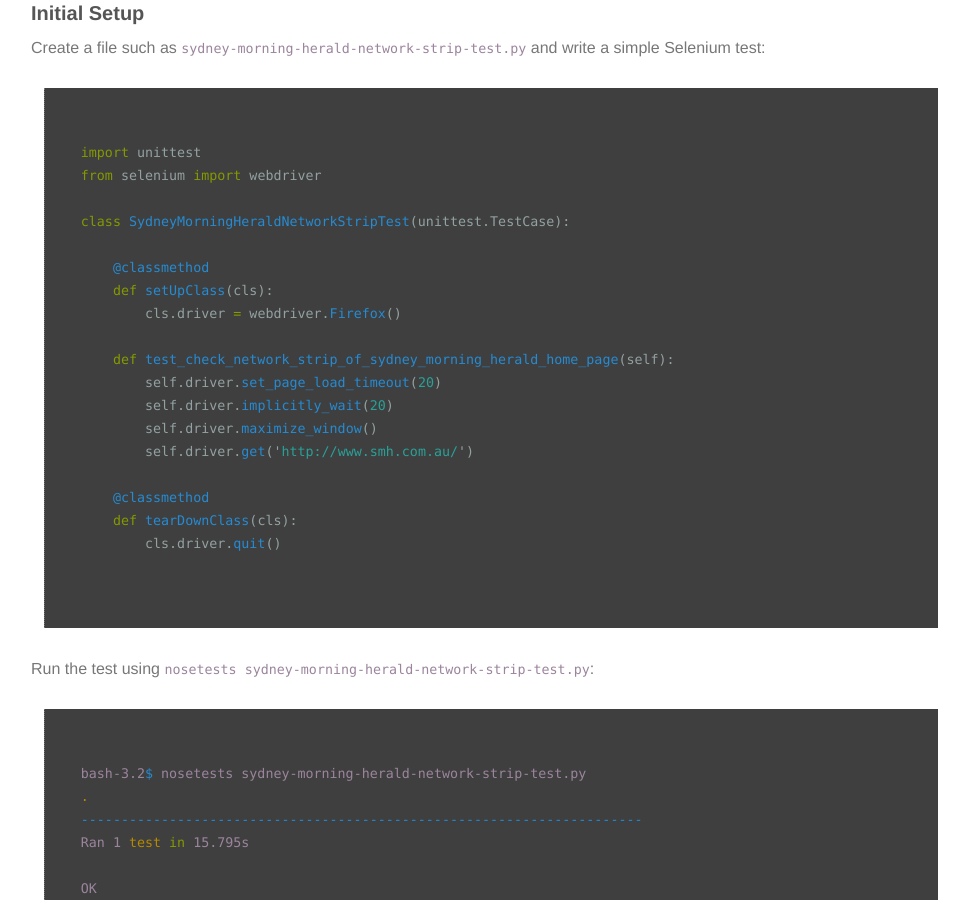
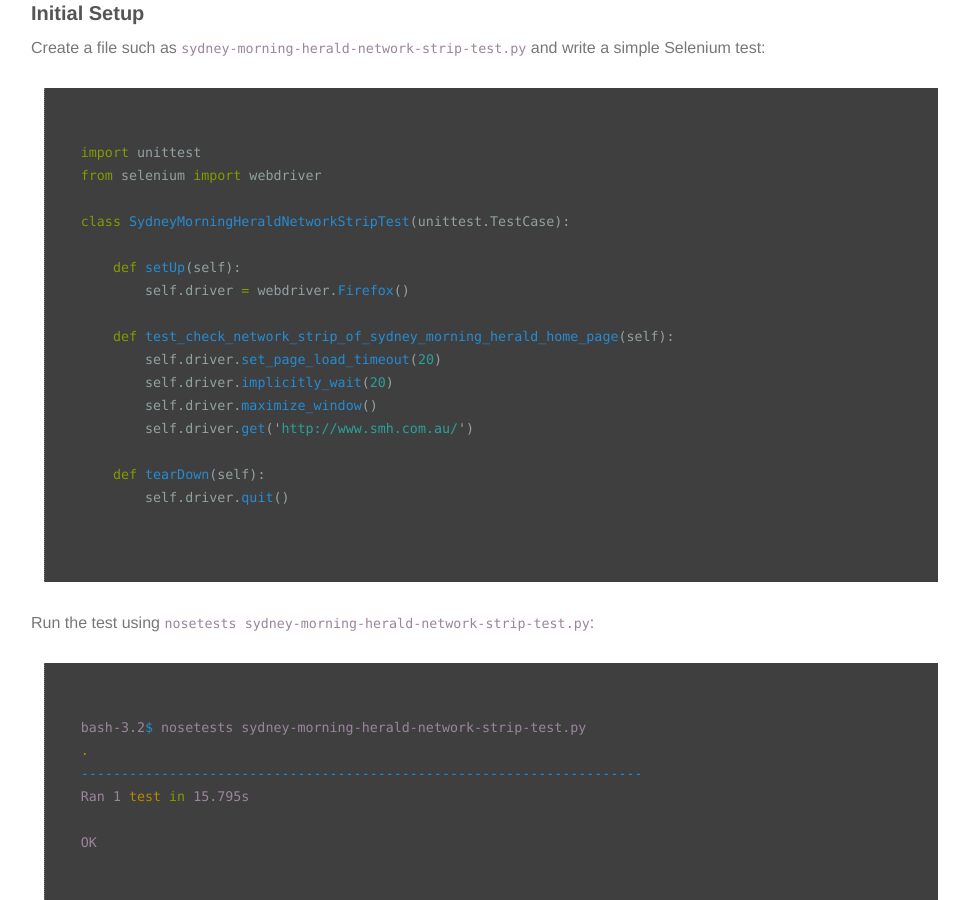
Before and after one commit to the-creative-tester/blog, a Jekyll site: the page built from _posts/2016-04-16-Visual-Regression-Testing.md, in a window 1280 px wide and 900 px high, scrolled down 1311 px. Shown: the whole window, without its empty margins (149-1118 px from the left). Built offline with Jekyll 4.4.1, drawn with Linux system fonts in a browser that asks for light colours; nearby versions of some CDN libraries.

Commit message:
update blog post for visual regression testing

```diff
--- a/_posts/2016-04-16-Visual-Regression-Testing.md
+++ b/_posts/2016-04-16-Visual-Regression-Testing.md
@@ -60,19 +60,17 @@ from selenium import webdriver
 >
 class SydneyMorningHeraldNetworkStripTest(unittest.TestCase):
 >
-    @classmethod
-    def setUpClass(cls):
-        cls.driver = webdriver.Firefox()
->
+    def setUp(self):
+        self.driver = webdriver.Firefox()
+ >
     def test_check_network_strip_of_sydney_morning_herald_home_page(self):
         self.driver.set_page_load_timeout(20)
         self.driver.implicitly_wait(20)
         self.driver.maximize_window()
         self.driver.get('http://www.smh.com.au/')
 >
-    @classmethod
-    def tearDownClass(cls):
-        cls.driver.quit()
+    def tearDown(self):
+        self.driver.quit()
 >
 ~~~
 
```
